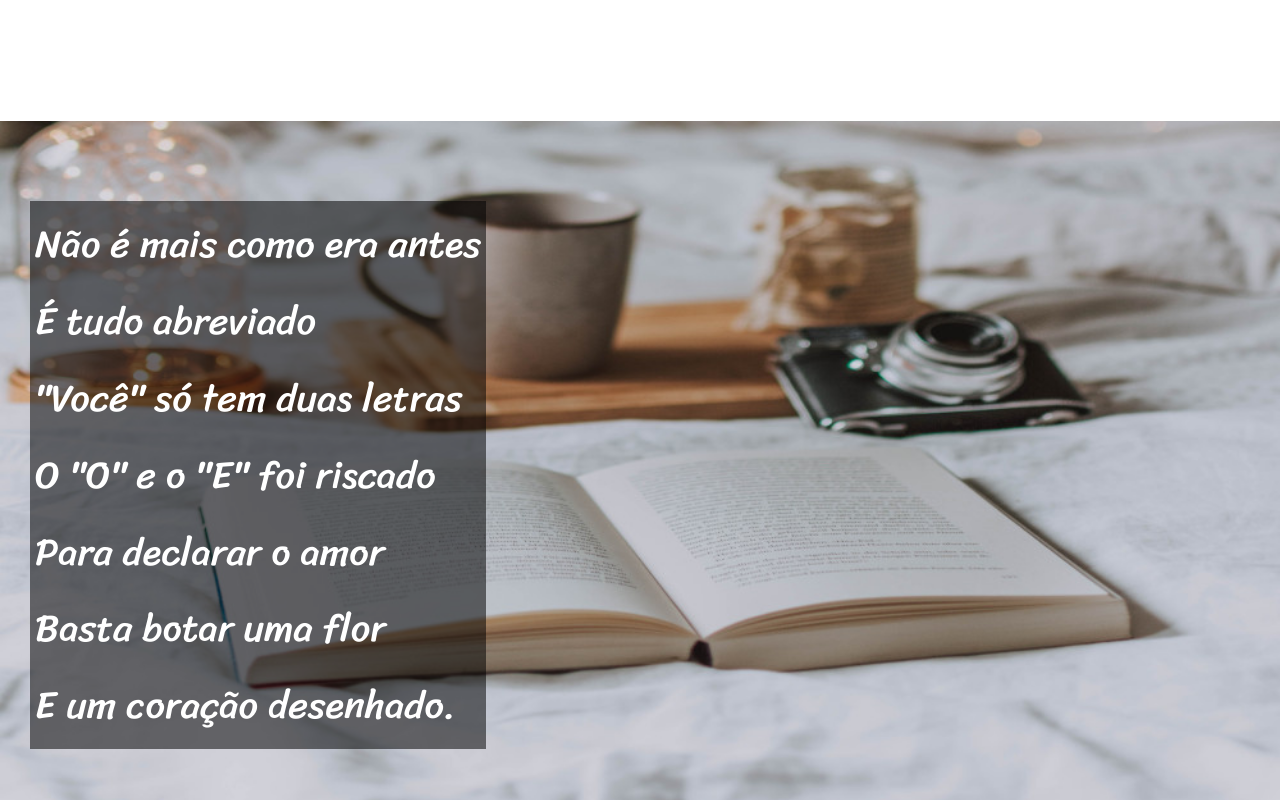
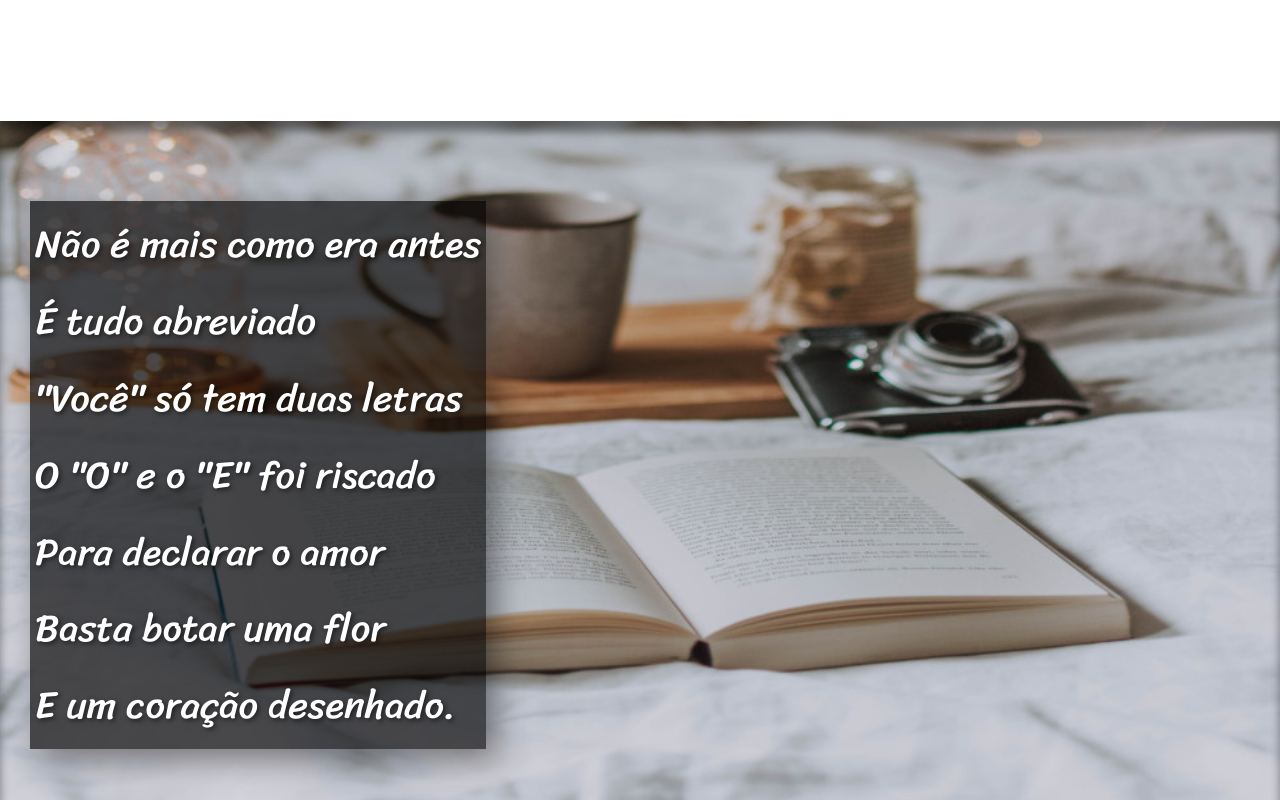
Before and after one commit to MateusOliveira-jesus/Projeto-Cordel, a plain HTML site: page index.html in a window 1280 px wide. Shown: the part 900-1700 px from the top of the page. Drawn offline with Linux system fonts and the light colour scheme.

Commit message:
atualização 4.0

```diff
--- a/estilos/style.css
+++ b/estilos/style.css
@@ -57,31 +57,39 @@ padding-left: 30px;
 font-size: 3vw;
 
 
+
 }
 section >p{
     padding-bottom: 2em;
+
 }
 section.normal {
     background-color: white;
     color: black;
+
+
 }
 section.imagem{
-    background-color: rgba(0, 0, 0, 0.508);
+    background-color: rgba(0, 0, 0, 0.744);
      color: white;
+     text-shadow: 2px 2px 5px rgba(0, 0, 0, 0.57);
+     box-shadow: inset  0px 10px 10px rgba(0, 0, 0, 0.427);
 }
 section.imagem >p{
     display: inline-block;
     padding: 5px;
-    background-color: rgba(0, 0, 0, 0.526);
+    background-color: rgba(0, 0, 0, 0.655);
+    box-shadow: 10px 10px 30px rgba(0, 0, 0, 0.456);
+
 
 }
 section#img01{
     background: black url(../imagens/fundo-livro.jpg) right bottom no-repeat fixed ;
-    background-size: 100%;
+    background-size: cover;
 }
 section#img02{
 
-      background: black url(../imagens/fundo-mandacaru.jpg) right bottom no-repeat fixed ;
+      background: black url(../imagens/fundo-cartas.jpg) right bottom no-repeat fixed ;
       background-size: cover;
 }
 
```
Also changed, not shown: imagens/fundo-cartas.jpg (added).
